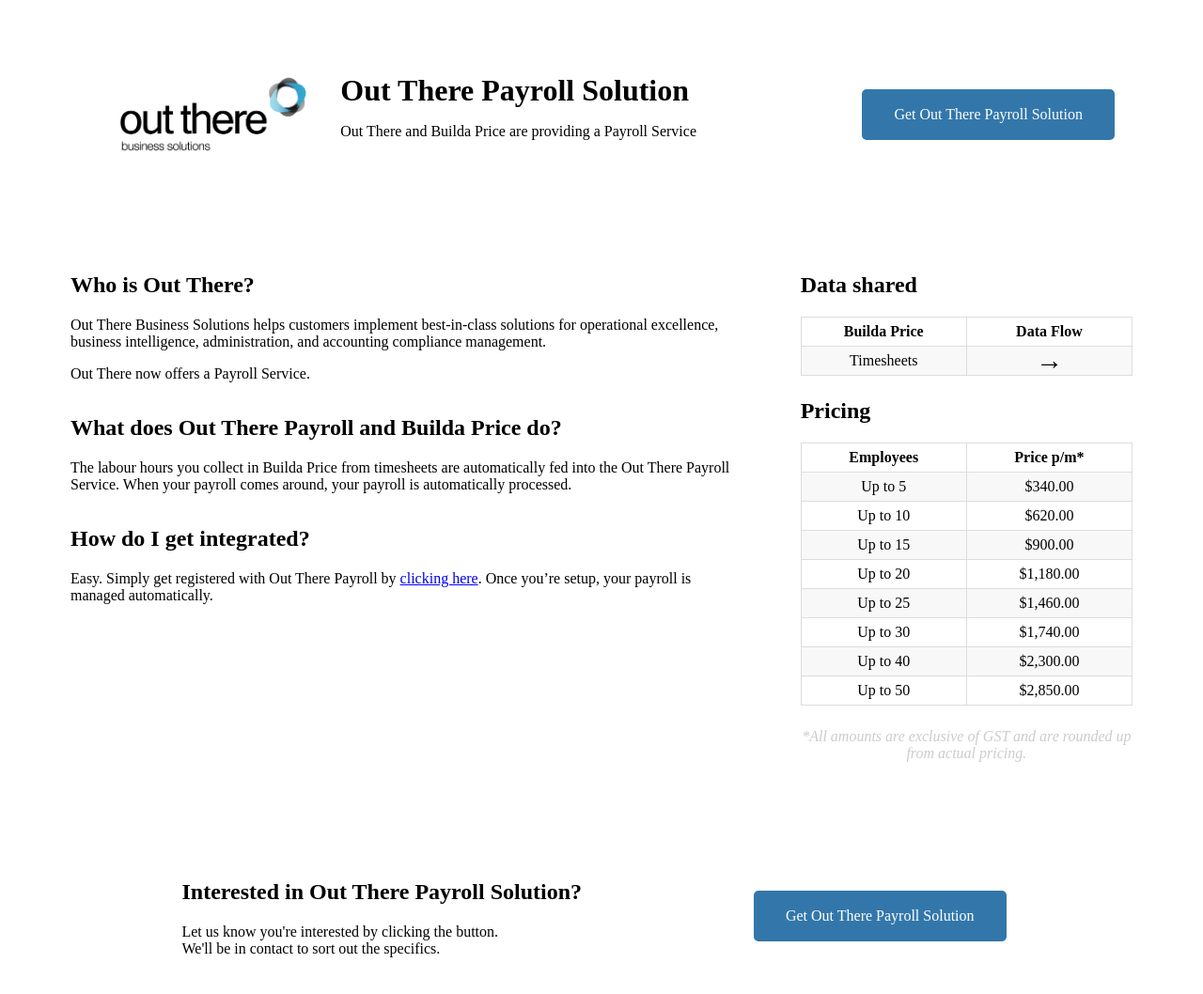
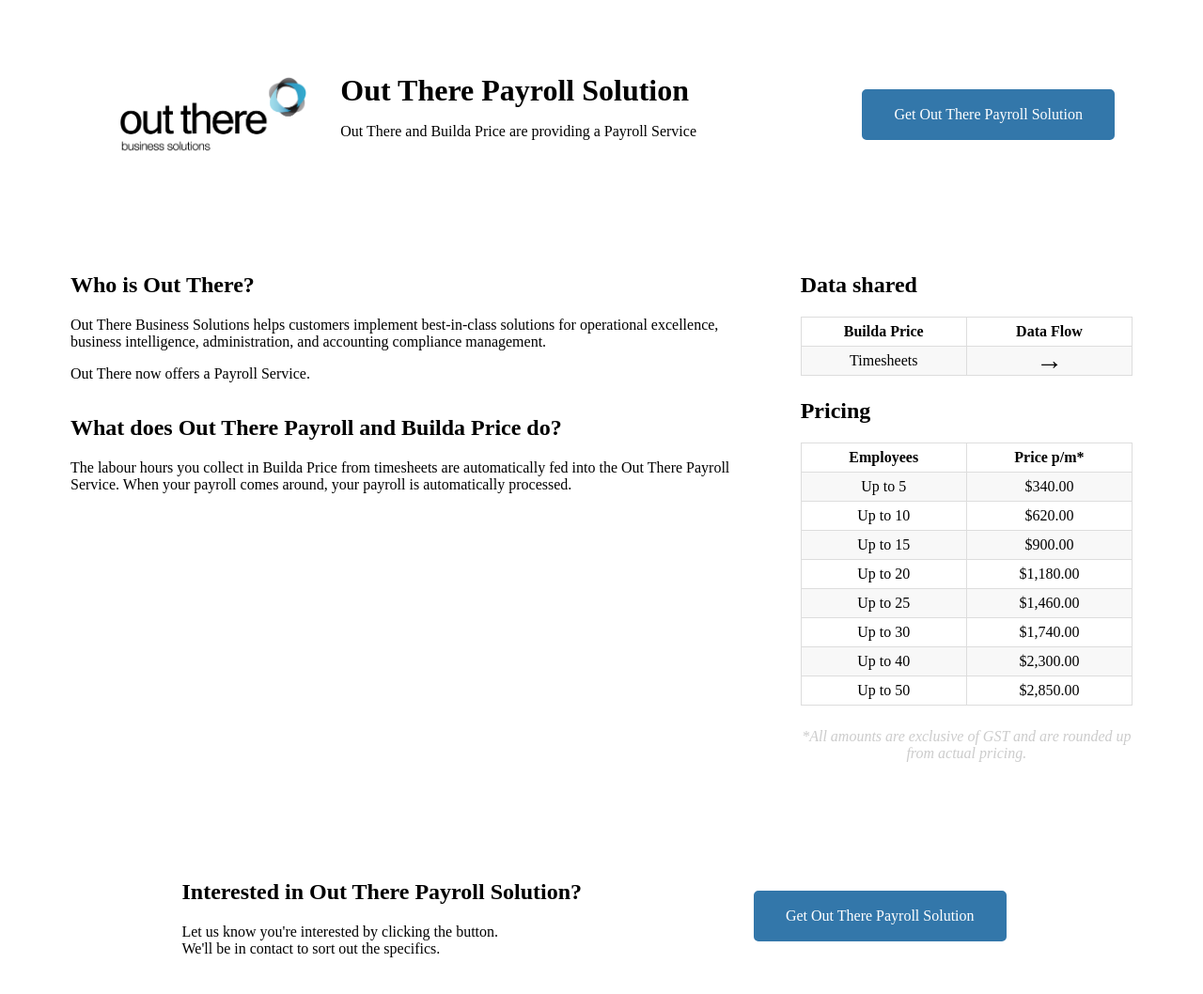
Before and after one commit to outtherenz/advertisements, a Jekyll site: the page built from promotions/out-there-business-solutions-payroll-promotion.md, in a window 1280 px wide. Shown: the top 1058 px of the page at 94% size. Built offline with Jekyll 4.4.1, drawn with Linux system fonts in a browser that asks for light colours; Markdown is read by kramdown in place of the engine named in the settings.

Commit message:
Update from Forestry.io - Updated out-there-business-solutions-payroll-promotion.md

```diff
--- a/promotions/out-there-business-solutions-payroll-promotion.md
+++ b/promotions/out-there-business-solutions-payroll-promotion.md
@@ -64,7 +64,3 @@
 ## What does Out There Payroll and Builda Price do?
 
 The labour hours you collect in Builda Price from timesheets are automatically fed into the Out There Payroll Service. When your payroll comes around, your payroll is automatically processed.
-
-## How do I get integrated?
-
-Easy. Simply get registered with Out There Payroll by [clicking here](#). Once you're setup, your payroll is managed automatically.
```
